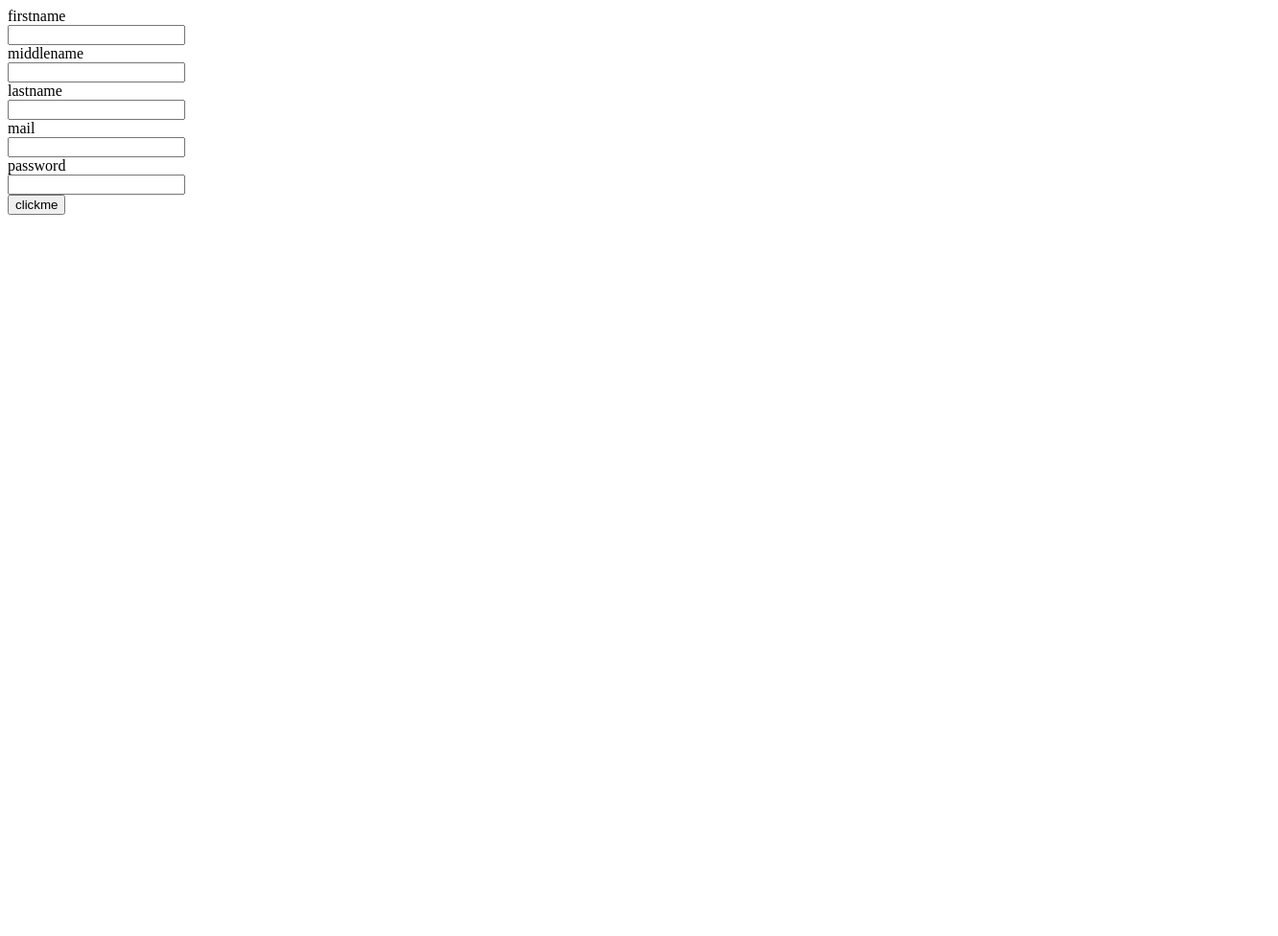
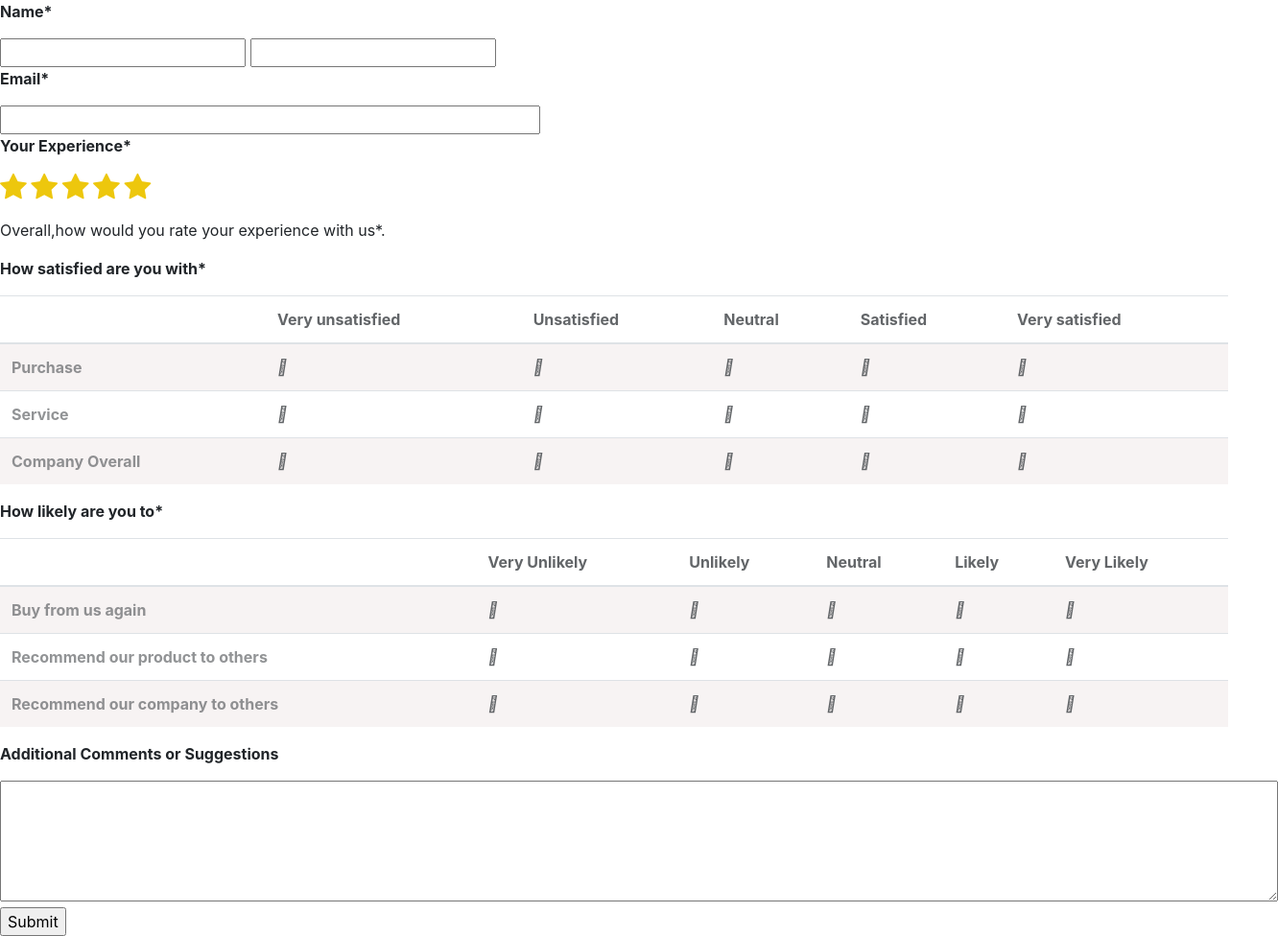
Before and after one commit to Ajith-Kumar0408/index.html1, a plain HTML site: page index.html in a window 1280 px wide. Shown: the whole page at 96% size, 1332 px wide, since content can reach past the window. Before the commit the page ends 800 px from the top, so only its background shows below. Drawn offline with nearby package versions, Linux system fonts and the light colour scheme; a script that the page names is missing.

Commit message:
index.html

```diff
--- /dev/null
+++ b/index.css
@@ -0,0 +1,15 @@
+.fa{
+    color: rgb(237, 199, 13);
+    font-size: 30px;
+}
+.circle{
+    background-color: rgb(211, 192, 192);
+    height:50px;
+    width:50px;
+}
+.p1{
+    font-size: large;
+}
+.th{
+    text-align: center;
+}
--- a/index.html
+++ b/index.html
@@ -5,20 +5,182 @@
     <meta http-equiv="X-UA-Compatible" content="IE=edge">
     <meta name="viewport" content="width=device-width, initial-scale=1.0">
     <title>Document</title>
+    <link rel="stylesheet" href="https://cdn.jsdelivr.net/npm/bootstrap@4.6.2/dist/css/bootstrap.min.css" integrity="sha384-xOolHFLEh07PJGoPkLv1IbcEPTNtaed2xpHsD9ESMhqIYd0nLMwNLD69Npy4HI+N" crossorigin="anonymous">
+   <link  rel="stylesheet" href="https://cdnjs.cloudflare.com/ajax/libs/font-awesome/4.7.0/css/font-awesome.min.css">
+   <link rel="stylesheet" href="index.css">
+   <style>
+    tbody{
+        opacity: 70%;
+    }
+    th{
+        opacity: 70%;
+    }
+   </style>
+
 </head>
 <body>
-<label for="firstname">firstname</label><br>
-<input type="firstname"id="firstname"><br>
-<label for="middlename">middlename</label><br>
-<input type="middlename"id="middlename"><br>
-<label for="lastname">lastname</label><br>
-<input type="lastname"id="lastname"><br>
-<label for="email">mail</label><br>
-<input type="email"id="mail"><br>
-<label for="password">password</label><br>
-<input type="password"id="password"><br>
-<button onclick="foo()">clickme</button>
+    <form>
+        <p><strong>Name*</strong> </p>
+        <input type="text" id="name">
+        <input type="text" id="name">
 
+    </form>
+    <p><strong>Email*</strong></p>
+    <input type="mail" id="mail" size="50"><br>
+    <p><strong>Your Experience*</strong><p>
+    <span class="fa fa-star checked"></span>
+    <span class="fa fa-star checked"></span>
+    <span class="fa fa-star checked"></span>
+    <span class="fa fa-star checked"></span>
+    <span class="fa fa-star checked"></span>
+    <p>Overall,how would you rate your experience with us*.</p>
+    <p><strong>How satisfied are you with*</strong></p>
+    <table class="table">
+        <thead>
+          <tr>
+            <th scope="col"></th>
+            <th scope="col">Very unsatisfied</th>
+            <th scope="col">Unsatisfied</th>
+            <th scope="col">Neutral</th>
+            <th scope="col">Satisfied</th>
+            <th scope="col">Very satisfied</th>
+          </tr>
+        </thead>
+        <tbody>
+          <tr style="background-color: rgb(245, 238, 238);">
+            <th scope="row">Purchase</th>
+            <td>
+            <i class="fa-duotone fa-circle"></i>
+            </td>
+            <td>
+                <i class="fa-duotone fa-circle"></i>
+            </td>
+            <td>
+                <i class="fa-duotone fa-circle"></i>
+            </td>
+            <td>
+                <i class="fa-duotone fa-circle"></i>
+            </td>
+            <td>
+                <i class="fa-duotone fa-circle"></i>
+            </td>
+          </tr>
+          <tr>
+            <th scope="row">Service</th>
+            <td>
+                <i class="fa-duotone fa-circle"></i>
+                 </td>
+            <td>
+                <i class="fa-duotone fa-circle"></i>
+            </td>
+            <td>
+                <i class="fa-duotone fa-circle"></i>
+            </td>
+            <td>
+                <i class="fa-duotone fa-circle"></i>
+            </td>
+            <td>
+                <i class="fa-duotone fa-circle"></i>
+            </td>
+          </tr>
+          <tr style="background-color: rgb(245, 238, 238);" >
+            <th scope="row">Company Overall</th>
+            <td>
+                <i class="fa-duotone fa-circle"></i>
+            </td>
+            <td>
+                <i class="fa-duotone fa-circle"></i>
+            </td>
+            <td>
+                <i class="fa-duotone fa-circle"></i>
+            </td>
+            <td>
+                <i class="fa-duotone fa-circle"></i>
+            </td>
+            <td>
+                <i class="fa-duotone fa-circle"></i>
+            </td>
+
+          </tr>
+        </tbody>
+      </table>
+      <p><strong>How likely are you to*</strong></p>
+      <table class="table">
+        <thead>
+          <tr>
+            <th scope="col"></th>
+            <th scope="col">Very Unlikely</th>
+            <th scope="col">Unlikely</th>
+            <th scope="col">Neutral</th>
+            <th scope="col">Likely</th>
+            <th scope="col">Very Likely</th>
+          </tr>
+        </thead>
+        <tbody>
+          <tr style="background-color: rgb(245, 238, 238);">
+            <th scope="row">Buy from us again</th>
+            <td>
+            <i class="fa-duotone fa-circle"></i>
+            </td>
+            <td>
+                <i class="fa-duotone fa-circle"></i>
+            </td>
+            <td>
+                <i class="fa-duotone fa-circle"></i>
+            </td>
+            <td>
+                <i class="fa-duotone fa-circle"></i>
+            </td>
+            <td>
+                <i class="fa-duotone fa-circle"></i>
+            </td>
+          </tr>
+          <tr>
+            <th scope="row">Recommend our product to others</th>
+            <td>
+                <i class="fa-duotone fa-circle"></i>
+                 </td>
+            <td>
+                <i class="fa-duotone fa-circle"></i>
+            </td>
+            <td>
+                <i class="fa-duotone fa-circle"></i>
+            </td>
+            <td>
+                <i class="fa-duotone fa-circle"></i>
+            </td>
+            <td>
+                <i class="fa-duotone fa-circle"></i>
+            </td>
+          </tr>
+          <tr style="background-color: rgb(245, 238, 238);" >
+            <th scope="row">Recommend our company to others</th>
+            <td>
+                <i class="fa-duotone fa-circle"></i>
+            </td>
+            <td>
+                <i class="fa-duotone fa-circle"></i>
+            </td>
+            <td>
+                <i class="fa-duotone fa-circle"></i>
+            </td>
+            <td>
+                <i class="fa-duotone fa-circle"></i>
+            </td>
+            <td>
+                <i class="fa-duotone fa-circle"></i>
+            </td>
+
+          </tr>
+        </tbody>
+      </table>
+      <p><strong>Additional Comments or Suggestions</strong></p>
+      <form>
+        <textarea rows="5" cols="128">
+
+        </textarea><br>
+        <input type="submit" id="Submit"><br>
+      </form>
 <script src="script.js"></script>
 
 </body>
--- a/script.js
+++ /dev/null
@@ -1,9 +0,0 @@
-function foo(){
-    var res=document.getElementById("firstname").value;
-    var res1=document.getElementById("middlename").value;
-    var res2=document.getElementById("lastname").value;
-    var res3=document.getElementById("mail").value;
-    var res4=document.getElementById("password").value;
-    console.log(res,res1,res2,res3,res4);
-
-}
```
